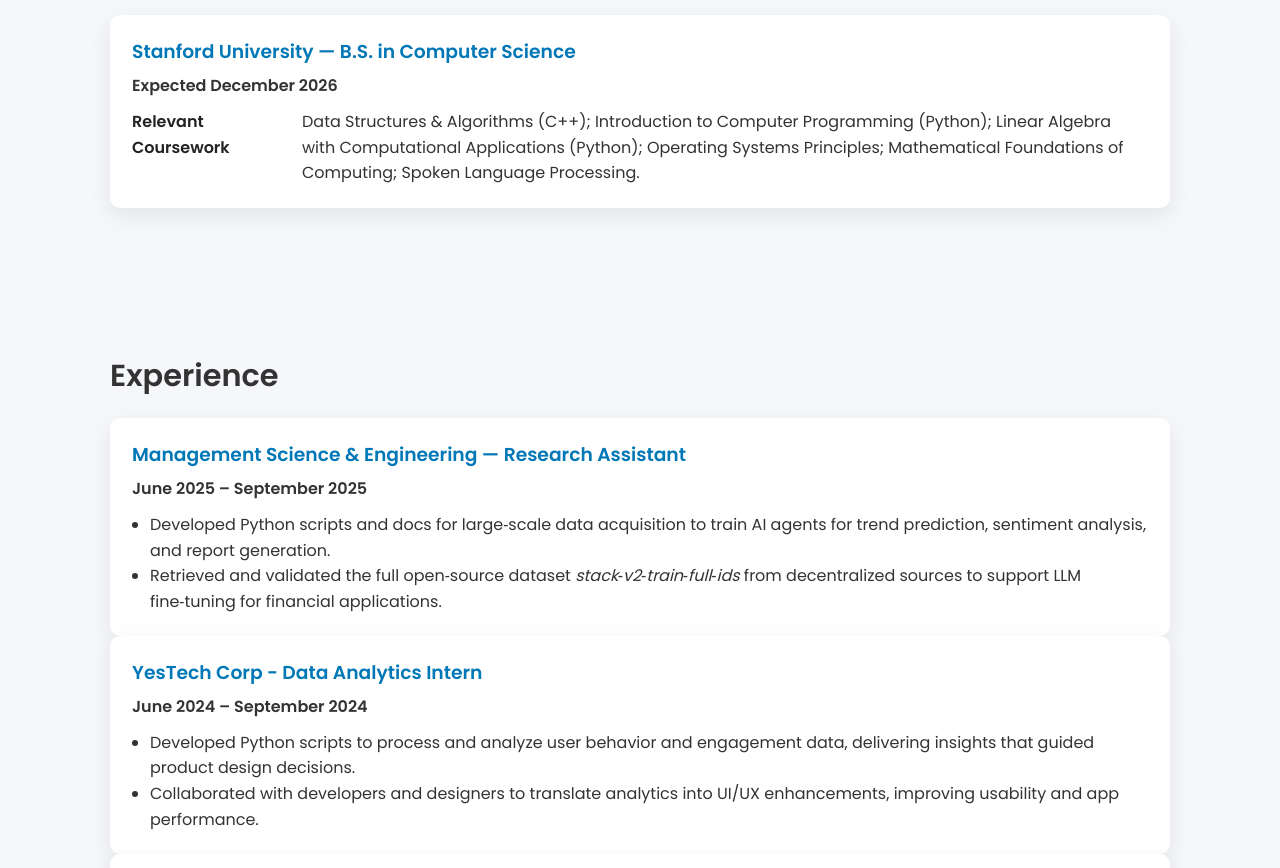
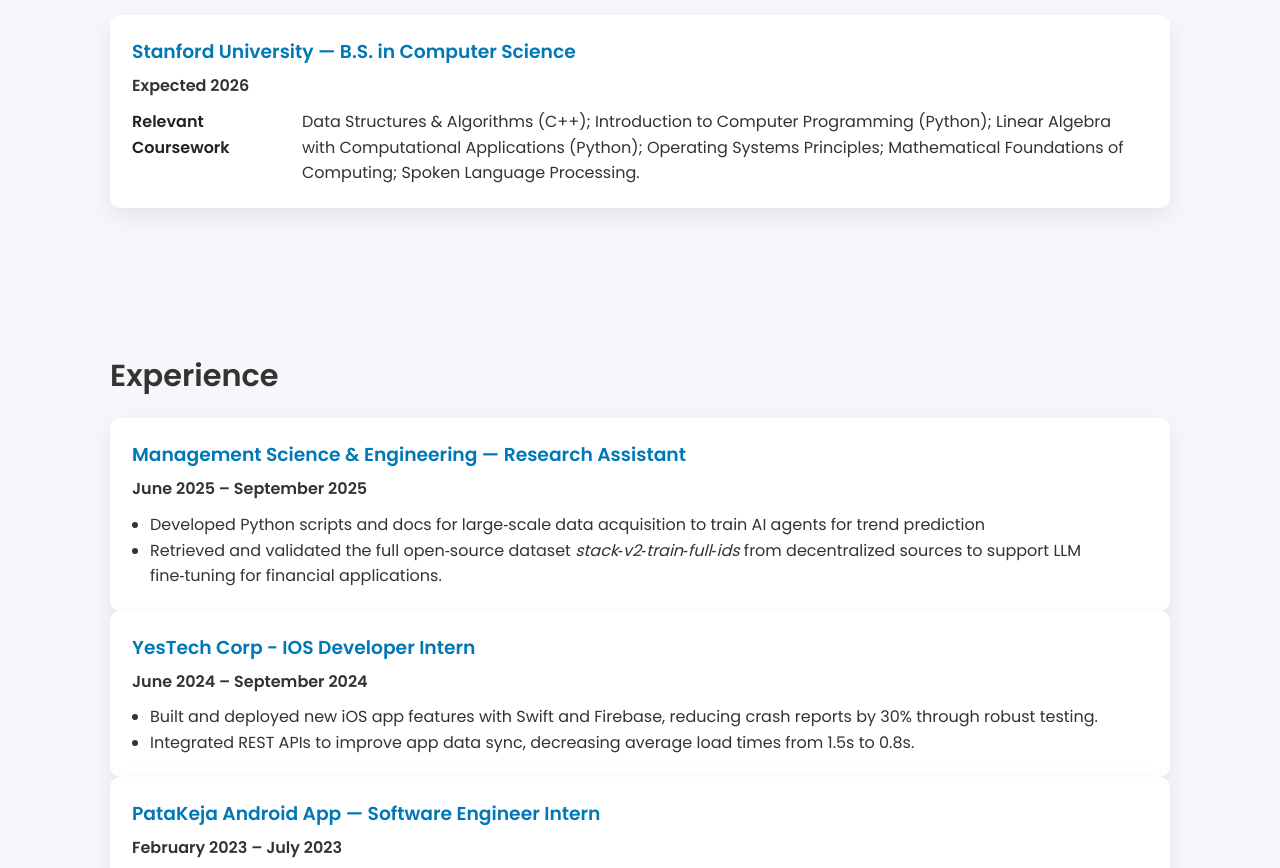
Before and after one commit to alokonyin/alokonyin.github.io, a plain HTML site: page index.html in a window 1280 px wide. Shown: the part 741-1609 px from the top of the page. Drawn offline with Linux system fonts and the light colour scheme.

Commit message:
Update index.html
updated experience

```diff
--- a/index.html
+++ b/index.html
@@ -99,7 +99,7 @@
       <img src="images/anyuon.jpg" alt="Garang Stephen" class="profile-img" />
       <div>
         <h2 class="hero-title">Hi, I'm Garang Stephen</h2>
-        <p class="hero-sub">Computer Science @ Stanford (<span class="highlight">Dec 2026</span>). Interests: <span class="highlight">AI</span>, <span class="highlight">Finance</span>, and <span class="highlight">Software Engineering</span>.</p>
+        <p class="hero-sub">Computer Science @ Stanford (<span class="highlight">2026</span>). Interests: <span class="highlight">AI</span>, <span class="highlight">Finance</span>, and <span class="highlight">Software Engineering</span>.</p>
         <div style="margin-top:10px">
           <span class="pill"><i class="fa-solid fa-location-dot"></i> Bay Area</span>
           <a class="pill" href="https://www.linkedin.com/in/garang-stephen-a79256236/" target="_blank" rel="noreferrer"><i class="fa-brands fa-linkedin"></i> LinkedIn</a>
@@ -124,7 +124,7 @@
       <h2>Education</h2>
       <div class="card">
         <h3>Stanford University — B.S. in Computer Science</h3>
-        <p class="meta">Expected December 2026</p>
+        <p class="meta">Expected 2026</p>
         <div class="kvs">
           <div class="kv"><div class="k">Relevant Coursework</div><div>Data Structures & Algorithms (C++); Introduction to Computer Programming (Python); Linear Algebra with Computational Applications (Python); Operating Systems Principles; Mathematical Foundations of Computing; Spoken Language Processing.</div></div>
         </div>
@@ -141,17 +141,17 @@
         <h3>Management Science & Engineering — Research Assistant</h3>
         <p class="meta">June 2025 – September 2025</p>
         <ul>
-          <li>Developed Python scripts and docs for large‑scale data acquisition to train AI agents for trend prediction, sentiment analysis, and report generation.</li>
+          <li>Developed Python scripts and docs for large‑scale data acquisition to train AI agents for trend prediction</li>
           <li>Retrieved and validated the full open‑source dataset <em>stack‑v2‑train‑full‑ids</em> from decentralized sources to support LLM fine‑tuning for financial applications.</li>
         </ul>
       </div>
 
       <div class="card">
-        <h3>YesTech Corp - Data Analytics Intern</h3>
+        <h3>YesTech Corp - IOS Developer Intern</h3>
         <p class="meta">June 2024 – September 2024</p>
         <ul>
-          <li>Developed Python scripts to process and analyze user behavior and engagement data, delivering insights that guided product design decisions.</li>
-          <li>Collaborated with developers and designers to translate analytics into UI/UX enhancements, improving usability and app performance.</li>
+          <li>Built and deployed new iOS app features with Swift and Firebase, reducing crash reports by 30% through robust testing.</li>
+          <li>Integrated REST APIs to improve app data sync, decreasing average load times from 1.5s to 0.8s.</li>
         </ul>
       </div>
 
```
